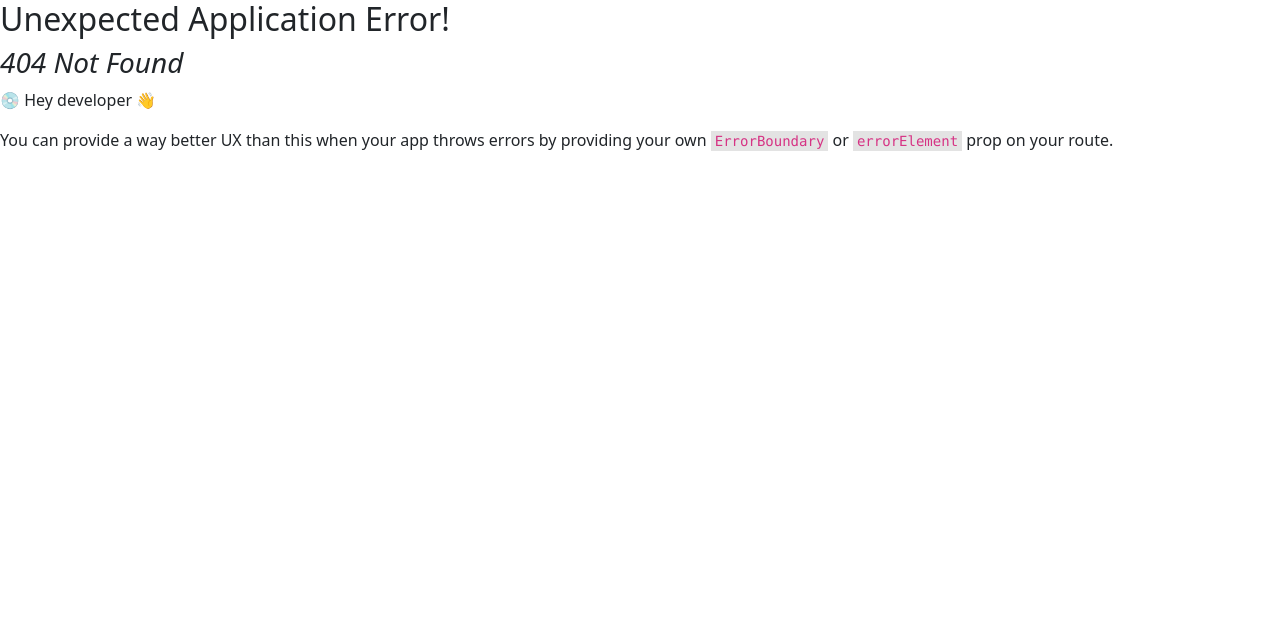
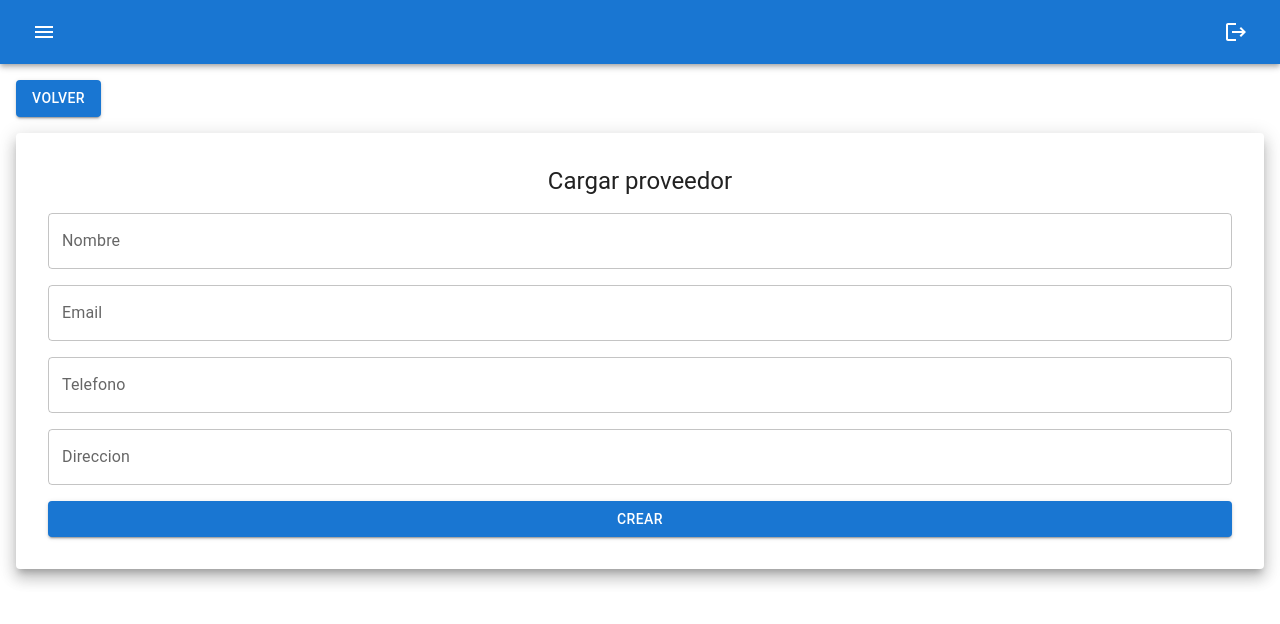
Before and after one commit to Greido/frontend-infraestructura, a React (Vite) app: page /admin/uproveedor in a window 1280 px wide. Before the commit this address had no page. Shown: the top 624 px of the page. Built offline with nearby package versions, Linux system fonts and the light colour scheme; sample sign-in values are in the browser's storage.

Commit message:
agrego carga de proveedores

```diff
--- a/src/App.jsx
+++ b/src/App.jsx
@@ -13,6 +13,7 @@ import CargarStock from "./container/CargarStock";
 import InsumosTabla from "./container/insumos/InsumosTabla";
 import CargarImpresoras from "./container/impresoras/CargarImpresoras";
 import ViewImpresora from "./components/verImpresoras/ViewImpresora";
+import CargarProveedor from "./container/proveedor/CargarProveedor";
 function App() {
   const router = createBrowserRouter(
     createRoutesFromElements(
@@ -30,6 +31,8 @@ function App() {
           {/* Ruta de impresoras */}
           <Route path="upimpresora" element={<CargarImpresoras />} />
           <Route path="verimpresoras" element={<ViewImpresora />} />
+          {/* Ruta de proveedores */}
+          <Route path="uproveedor" element={<CargarProveedor />} />
         </Route>
       </>
     )
--- a/src/container/HomePage.jsx
+++ b/src/container/HomePage.jsx
@@ -103,7 +103,7 @@ function HomePage() {
                 flexDirection: "column",
               }}
             >
-              <IconButton>
+              <IconButton onClick={() => navigate("/admin/uproveedor")}>
                 <LocalShippingIcon
                   sx={{
                     justifyContent: "center",
--- /dev/null
+++ b/src/container/proveedor/CargarProveedor.jsx
@@ -0,0 +1,117 @@
+import React from "react";
+import NavBar from "../../components/global/NavBar";
+import { Box, Button, Grid, Paper, TextField, Typography } from "@mui/material";
+import { useNavigate } from "react-router-dom";
+import { useFormik } from "formik";
+import axios from "axios";
+import Swal from "sweetalert2";
+
+const CargarProveedor = () => {
+  const navigate = useNavigate();
+
+  const formik = useFormik({
+    initialValues: {
+      nombre: "",
+      email: "",
+      telefono: "",
+      direccion: "",
+    },
+    onSubmit: async (values, { resetForm }) => {
+      try {
+        const response = await axios.post(
+          "https://stockback-nnq9.onrender.com/proveedor/crearprovider",
+          values
+        );
+        if (response.status === 201 || response.status === 200) {
+          Swal.fire({
+            title: "Cargado!",
+            text: "Proveedor cargado",
+            icon: "success",
+          });
+          resetForm();
+        }
+      } catch (error) {
+        console.log(error);
+        Swal.fire({
+          title: "Error",
+          text: "Ocurrio un error al crear el proveedor",
+          icon: "error",
+        });
+      }
+    },
+  });
+
+  return (
+    <>
+      <NavBar />
+      <Box sx={{ p: 2 }}>
+        <Button
+          onClick={() => navigate(-1)}
+          color="primary"
+          variant="contained"
+          sx={{ mb: 2 }}
+        >
+          Volver
+        </Button>
+        <Grid item sx={12} sm={8} md={6}>
+          <Paper elevation={10} sx={{ p: 4 }}>
+            <Typography variant="h5" align="center">
+              Cargar proveedor
+            </Typography>
+            <form onSubmit={formik.handleSubmit}>
+              <Grid container spacing={2}>
+                <Grid item xs={12}>
+                  <TextField
+                    sx={{ mt: 2 }}
+                    fullWidth
+                    label="Nombre"
+                    name="nombre"
+                    onChange={formik.handleChange}
+                    value={formik.values.nombre}
+                  />
+                  <TextField
+                    sx={{ mt: 2 }}
+                    fullWidth
+                    label="Email"
+                    name="email"
+                    onChange={formik.handleChange}
+                    value={formik.values.email}
+                  />
+                  <TextField
+                    sx={{ mt: 2 }}
+                    fullWidth
+                    label="Telefono"
+                    name="telefono"
+                    onChange={formik.handleChange}
+                    value={formik.values.telefono}
+                  />
+                  <TextField
+                    sx={{ mt: 2 }}
+                    fullWidth
+                    label="Direccion"
+                    name="direccion"
+                    onChange={formik.handleChange}
+                    value={formik.values.direccion}
+                  />
+                  <Grid item sx={12}>
+                    <Button
+                      variant="contained"
+                      color="primary"
+                      type="submit"
+                      fullWidth
+                      sx={{ mt: 2 }}
+                    >
+                      Crear
+                    </Button>
+                  </Grid>
+                </Grid>
+              </Grid>
+            </form>
+          </Paper>
+        </Grid>
+      </Box>
+    </>
+  );
+};
+
+export default CargarProveedor;
```
